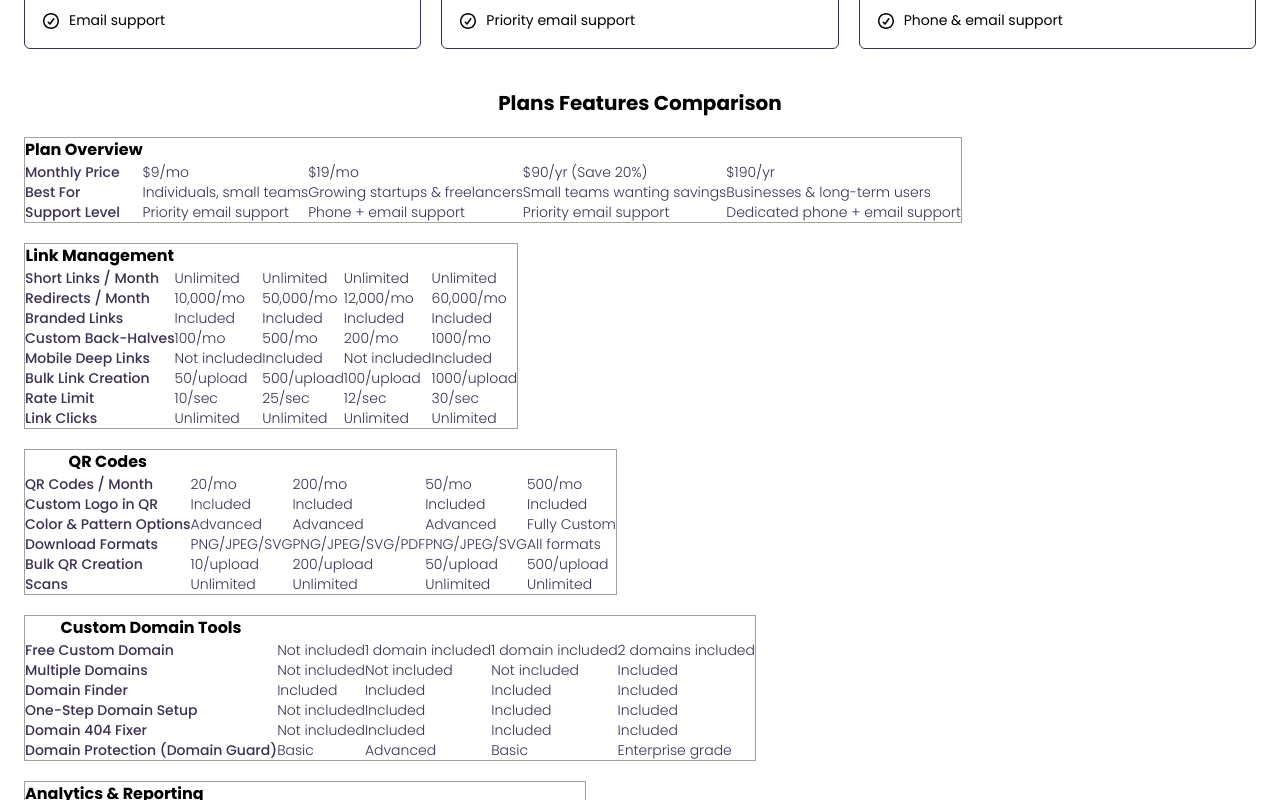
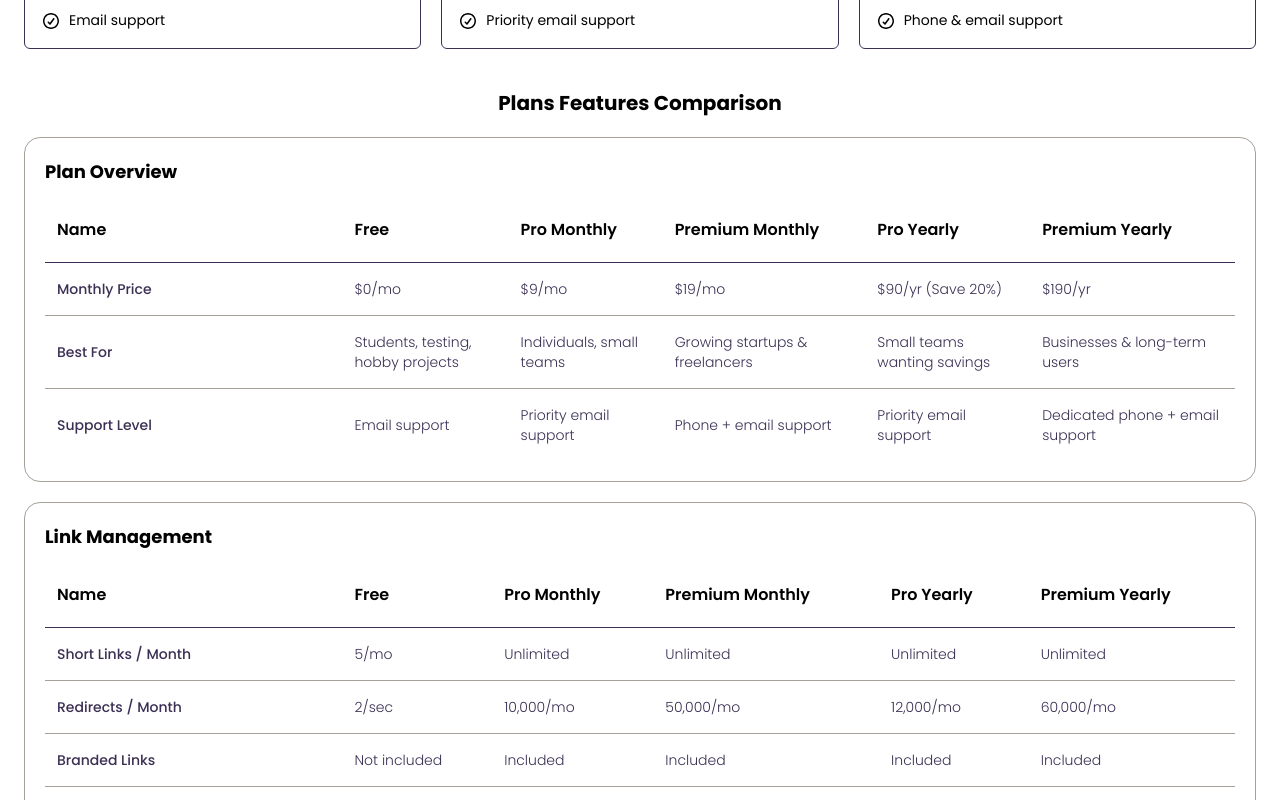
Before and after one commit to ayezabashir/URL-shortening-API-landing-page, a React (Vite) app: page /pricing in a window 1280 px wide. Shown: the part 700-1500 px from the top of the page. Built offline with nearby package versions, Linux system fonts and the light colour scheme.

Commit message:
plans comparisons

```diff
--- a/src/components/PlansComparisonTable.jsx
+++ b/src/components/PlansComparisonTable.jsx
@@ -1,35 +1,47 @@
 const PlansComparisonTable = ({ t_heading, t_features }) => {
     return (
-        <table className="my-5 border border-gray rounded-2xl">
+        <div className="my-5 border border-gray rounded-2xl p-5 w-full overflow-x-auto">
+            <h4 className="w-full font-bold text-lg mb-5 ">
+                {t_heading}
+            </h4>
+            <table className="w-full">
                 <tbody>
                     <tr>
-                    <th>
-                        {t_heading}
-                    </th>
+                        <th className="w-[25%] font-semibold pb-5">Name</th>
+                        <th className="font-semibold pb-5 whitespace-nowrap">Free</th>
+                        <th className="font-semibold pb-5 whitespace-nowrap">Pro Monthly</th>
+                        <th className="font-semibold pb-5 whitespace-nowrap">Premium Monthly</th>
+                        <th className="font-semibold pb-5 whitespace-nowrap">Pro Yearly</th>
+                        <th className="font-semibold pb-5 whitespace-nowrap">Premium Yearly</th>
                     </tr>
                     {
-                    t_features.map((feature, index) => (
-                        <tr key={index} className="py-2">
-                            <td className="text-sm text-purple font-medium">
+                        t_features.map((feature, index) => {
+                            const isLast = index === t_features.length - 1;
+                            return <tr key={index} >
+                                <td className={`w-[25%] text-sm text-purple py-4 font-medium ${isLast ? "border-0" : "border-b border-gray"}`}>
                                     {feature.name}
                                 </td>
-                            <td className="text-sm text-purple font-light">
+                                <td className={`text-sm text-purple py-4 font-light ${isLast ? "border-0" : "border-b border-gray"}`}>
+                                    {feature.free}
+                                </td>
+                                <td className={`text-sm text-purple py-4 font-light ${isLast ? "border-0" : "border-b border-gray"}`}>
                                     {feature.pro_Monthly}
                                 </td>
-                            <td className="text-sm text-purple font-light">
+                                <td className={`text-sm text-purple py-4 font-light ${isLast ? "border-0" : "border-b border-gray"}`}>
                                     {feature.premium_Monthly}
                                 </td>
-                            <td className="text-sm text-purple font-light">
+                                <td className={`text-sm text-purple py-4 font-light ${isLast ? "border-0" : "border-b border-gray"}`}>
                                     {feature.pro_Yearly}
                                 </td>
-                            <td className="text-sm text-purple font-light">
+                                <td className={`text-sm text-purple py-4 font-light ${isLast ? "border-0" : "border-b border-gray"}`}>
                                     {feature.premium_Yearly}
                                 </td>
                             </tr>
-                    ))
+                        })
                     }
                 </tbody>
             </table>
+        </div>
     )
 }
 
--- a/src/index.css
+++ b/src/index.css
@@ -4,6 +4,7 @@
 
 
 @theme {
+  --color-*: initial;
   --color-blue: hsl(180, 66%, 49%);
   --color-purple: hsl(257, 27%, 26%);
   --color-red: hsl(0, 87%, 67%);
@@ -35,6 +36,12 @@
   body {
     @apply m-0 p-0 overflow-x-hidden;
   }
+  td {
+    @apply py-1 px-3
+  }
+  tbody th {
+    @apply p-3 text-start border-b border-purple
+  }
 }
 
 @layer utilities {
```
Lines whose indentation alone changed are shown as unchanged.
